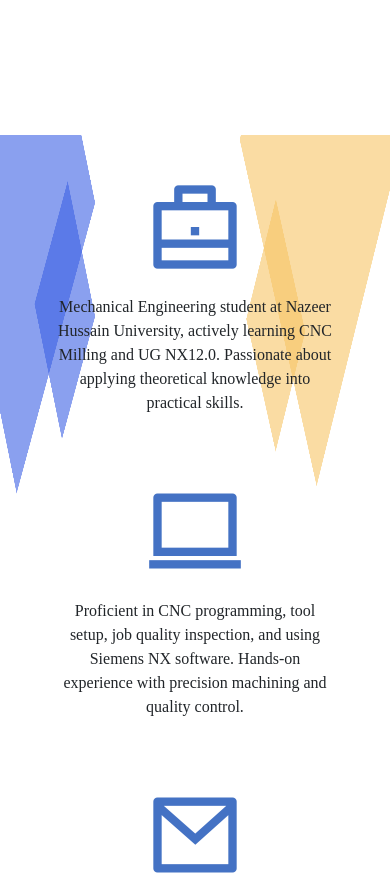
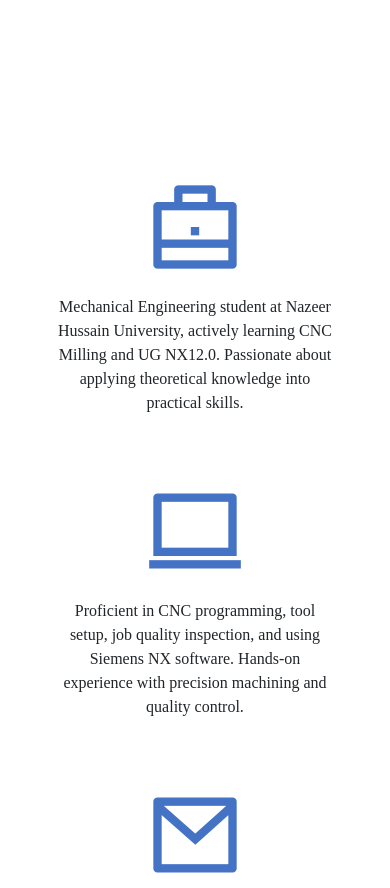
Before and after one commit to kaniz-naqvi/William-Sadowski, a plain HTML site: page index.html in a window 390 px wide. Shown: the part 700-1588 px from the top of the page. Drawn offline with nearby package versions, Linux system fonts and the light colour scheme; a web font is replaced by a local one.

Commit message:
Add files via upload

```diff
--- a/styles.css
+++ b/styles.css
@@ -75,7 +75,7 @@ section{
     padding-top: 20px;
 }
 @media (max-width:900px){
-    #hero{
+    #services{
         background-image: url(none);
     }
     .cycle-img{
```
